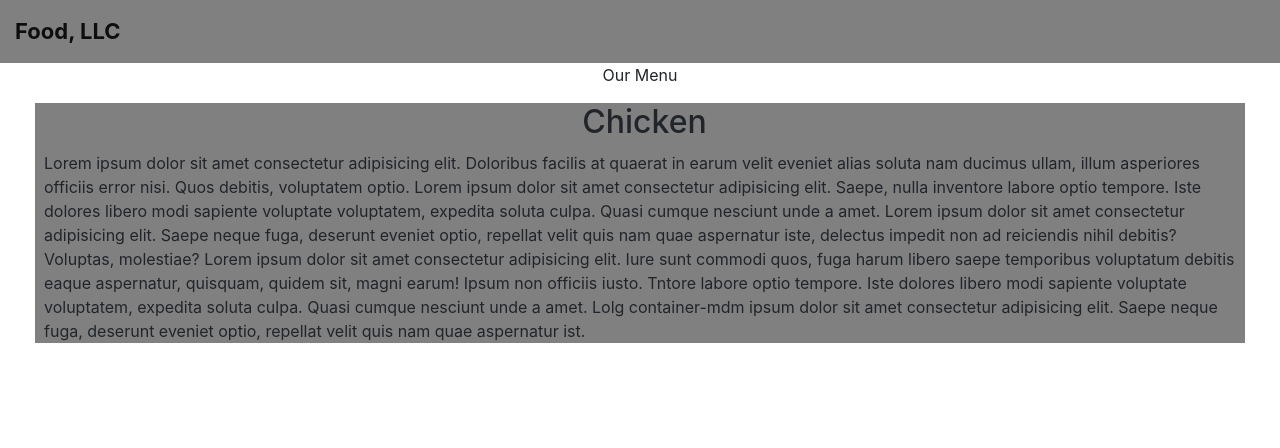
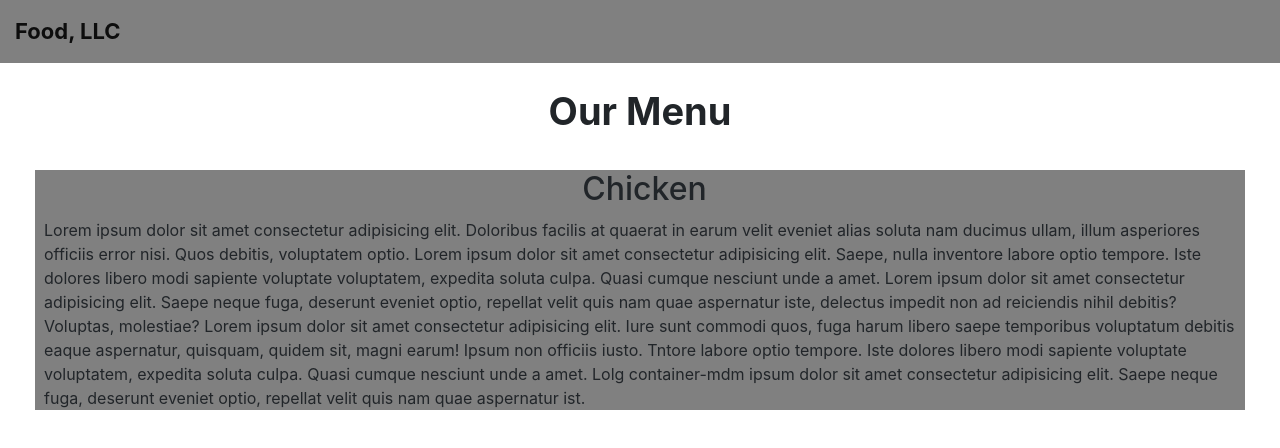
Before and after one commit to SadiaEva23/coursera-1, a plain HTML site: page Module3solution/index.html in a window 1280 px wide. Shown: the top 448 px of the page. Drawn offline with nearby package versions, Linux system fonts and the light colour scheme.

Commit message:
Update style.css

```diff
--- a/Module3solution/style.css
+++ b/Module3solution/style.css
@@ -1,6 +1,6 @@
 /* Add custom styles here */
 .container {
-  	height: 2000px;
+  	height: 1000px;
 }
 /* Custom CSS */
 .navbar-toggler {
@@ -12,7 +12,7 @@
   outline: none;
 }
 
-.menu{
+.text-center{
 	top:0;
 	font-size: 38px;
 	text-align: center;
```
